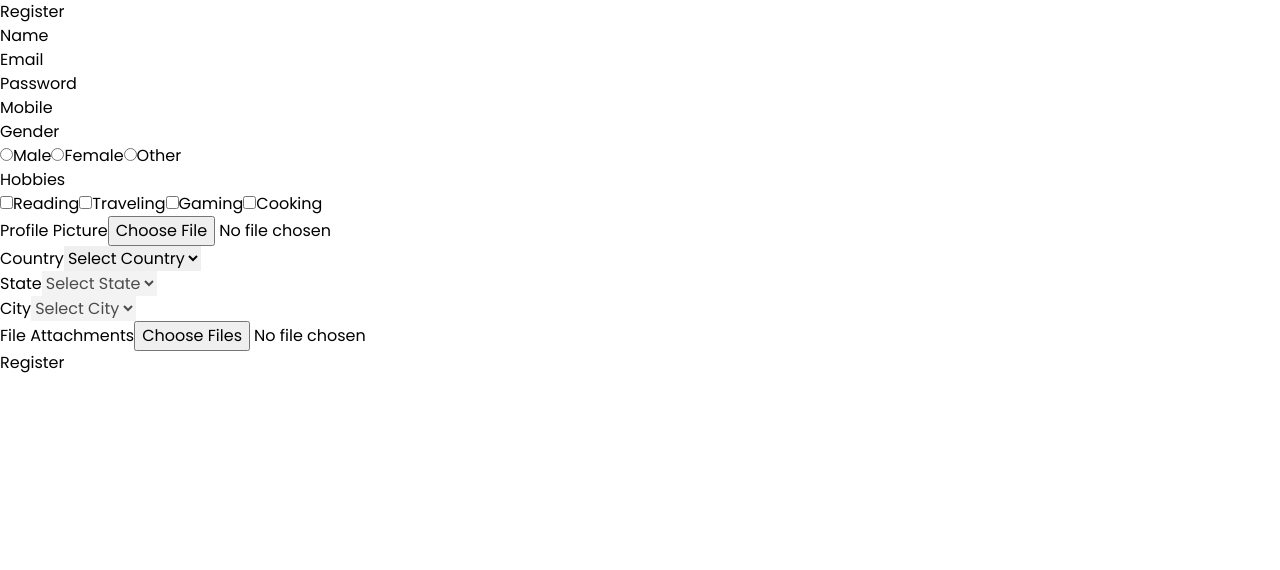
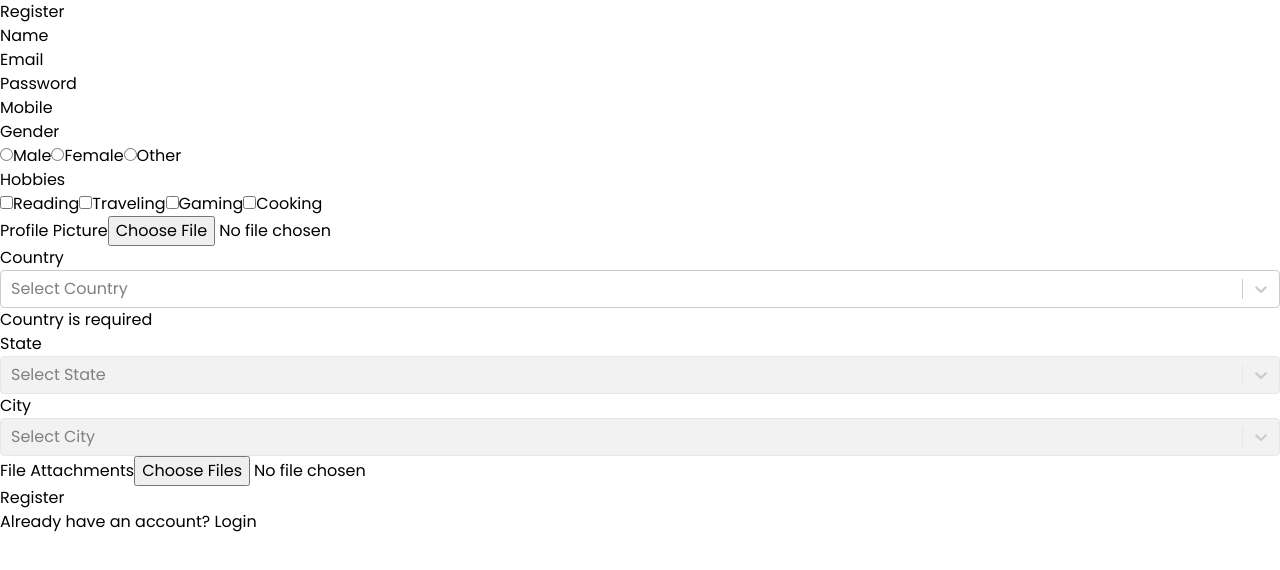
Before and after one commit to CodesRahul96/RegisterFormFrontend, a React (Vite) app: page /register in a window 1280 px wide. Shown: the top 570 px of the page. Built offline with nearby package versions, Linux system fonts and the light colour scheme; no server answers.

Commit message:
country wise data update fix

```diff
--- a/package.json
+++ b/package.json
@@ -12,11 +12,14 @@
   "dependencies": {
     "@heroicons/react": "^2.2.0",
     "axios": "^1.9.0",
+    "country-state-city": "^3.2.1",
+    "lodash.debounce": "^4.0.8",
     "react": "^19.0.0",
     "react-dom": "^19.0.0",
     "react-hook-form": "^7.56.3",
     "react-icons": "^5.4.0",
-    "react-router-dom": "^7.2.0"
+    "react-router-dom": "^7.2.0",
+    "react-select": "^5.10.1"
   },
   "devDependencies": {
     "@eslint/js": "^9.19.0",
--- a/src/components/RegisterForm.jsx
+++ b/src/components/RegisterForm.jsx
@@ -1,75 +1,212 @@
-import { useState } from "react";
+import { useState, useEffect, useMemo, useCallback, Component } from "react";
 import { useForm } from "react-hook-form";
+import Select from "react-select";
+import { Link } from "react-router-dom";
+import { fetchCountries, fetchStates, fetchCities } from "../services/api";
+
+// Error Boundary Component
+class ErrorBoundary extends Component {
+  state = { hasError: false, error: null };
+
+  static getDerivedStateFromError(error) {
+    return { hasError: true, error };
+  }
+
+  render() {
+    if (this.state.hasError) {
+      return (
+        <div className="text-red-600 text-center">
+          Something went wrong: {this.state.error?.message || "Unknown error"}
+        </div>
+      );
+    }
+    return this.props.children;
+  }
+}
 
 const RegisterForm = () => {
   const {
     register,
     handleSubmit,
     formState: { errors },
-  } = useForm();
+    setValue,
+    watch,
+  } = useForm({ defaultValues: { country: "", state: "", city: "" } });
 
-  // Dummy data for country, state, city
-  const countries = ["USA", "India", "Canada"];
-  const states = {
-    USA: ["California", "Texas", "Florida"],
-    India: ["Maharashtra", "Gujrat", "Delhi", "Karnataka"],
-    Canada: ["Ontario", "Quebec", "British Columbia"],
+  // State management
+  const [countries, setCountries] = useState([]);
+  const [states, setStates] = useState([]);
+  const [cities, setCities] = useState([]);
+  const [selectedCountry, setSelectedCountry] = useState(null);
+  const [selectedState, setSelectedState] = useState(null);
+  const [selectedCity, setSelectedCity] = useState(null);
+  const [profilePicPreview, setProfilePicPreview] = useState(null);
+  const [isLoading, setIsLoading] = useState({
+    countries: false,
+    states: false,
+    cities: false,
+  });
+  const [error, setError] = useState(null);
+
+  // Watch form values for validation
+  const countryValue = watch("country");
+  const stateValue = watch("state");
+  const cityValue = watch("city");
+
+  // Fetch countries
+  useEffect(() => {
+    const loadCountries = async () => {
+      setIsLoading((prev) => ({ ...prev, countries: true }));
+      setError(null);
+      try {
+        const data = await fetchCountries();
+        setCountries(data);
+      } catch (err) {
+        setError("Failed to load countries");
+      }
+      setIsLoading((prev) => ({ ...prev, countries: false }));
     };
-  const cities = {
-    California: ["Los Angeles", "San Francisco"],
-    Texas: ["Houston", "Austin"],
-    Florida: ["Miami", "Orlando"],
-    Maharashtra: [
-      "Mumbai",
-      "Pune",
-      "Nashik",
-      "Nagpur",
-      "Aurangabad",
-      "Thane",
-      "Solapur",
-      "Kolhapur",
-      "Jalna",
-      "Akola",
-    ],
-    Gujrat: [
-      "Surat",
-      "Ahmedabad",
-      "Vadodara",
-      "Rajkot",
-      "Bhavnagar",
-      "Jamnagar",
-      "Gandhinagar",
-    ],
-    Delhi: ["New Delhi", "Old Delhi"],
-    Karnataka: ["Bangalore", "Mysore"],
-    Ontario: ["Toronto", "Ottawa"],
-    Quebec: ["Montreal", "Quebec City"],
-    "British Columbia": ["Vancouver", "Victoria"],
+    loadCountries();
+  }, []);
+
+  // Fetch states when country changes
+  useEffect(() => {
+    const loadStates = async () => {
+      if (!selectedCountry?.value) {
+        console.log("No country selected, resetting states and cities");
+        setStates([]);
+        setCities([]);
+        setSelectedState(null);
+        setSelectedCity(null);
+        setValue("state", "");
+        setValue("city", "");
+        return;
+      }
+
+      console.log("Fetching states for country:", selectedCountry.value);
+      setIsLoading((prev) => ({ ...prev, states: true }));
+      setError(null);
+      try {
+        const data = await fetchStates(selectedCountry.value);
+        setStates(data);
+        setCities([]);
+        setSelectedState(null);
+        setSelectedCity(null);
+        setValue("state", "");
+        setValue("city", "");
+        if (!data.length) {
+          setError(`No states available for ${selectedCountry.label}`);
+        }
+      } catch (err) {
+        setError("Failed to load states");
+      }
+      setIsLoading((prev) => ({ ...prev, states: false }));
     };
+    loadStates();
+  }, [selectedCountry, setValue]);
 
-  const [selectedCountry, setSelectedCountry] = useState("");
-  const [selectedState, setSelectedState] = useState("");
-  const [profilePicPreview, setProfilePicPreview] = useState(null);
+  // Fetch cities when state changes
+  useEffect(() => {
+    const loadCities = async () => {
+      if (!selectedCountry?.value || !selectedState?.value) {
+        console.log("No country or state selected, resetting cities");
+        setCities([]);
+        setSelectedCity(null);
+        setValue("city", "");
+        return;
+      }
 
-  // Handle profile picture preview
-  const handleProfilePicChange = (e) => {
+      console.log(
+        "Fetching cities for country:",
+        selectedCountry.value,
+        "state:",
+        selectedState.value
+      );
+      setIsLoading((prev) => ({ ...prev, cities: true }));
+      setError(null);
+      try {
+        const data = await fetchCities(
+          selectedCountry.value,
+          selectedState.value
+        );
+        setCities(data);
+
+        setSelectedCity(null);
+        setValue("city", "");
+        if (!data.length) {
+          setError(`No cities available for ${selectedState.label}`);
+        }
+      } catch (err) {
+        setError("Failed to load cities");
+      }
+      setIsLoading((prev) => ({ ...prev, cities: false }));
+    };
+    loadCities();
+  }, [selectedCountry, selectedState, setValue]);
+
+  // Handle dropdown changes
+  const handleCountryChange = useCallback(
+    (option) => {
+      console.log("Country selected:", option);
+      setSelectedCountry(option);
+      setValue("country", option?.value || "", { shouldValidate: true });
+    },
+    [setValue]
+  );
+
+  const handleStateChange = useCallback(
+    (option) => {
+      console.log("State selected:", option);
+      setSelectedState(option);
+      setValue("state", option?.value || "", { shouldValidate: true });
+    },
+    [setValue]
+  );
+
+  const handleCityChange = useCallback(
+    (option) => {
+      console.log("City selected:", option);
+      setSelectedCity(option);
+      setValue("city", option?.value || "", { shouldValidate: true });
+    },
+    [setValue]
+  );
+
+  // Memoized dropdown options
+  const countryOptions = useMemo(
+    () => countries.map((c) => ({ value: c.code, label: c.name })),
+    [countries]
+  );
+  const stateOptions = useMemo(
+    () => states.map((s) => ({ value: s.code, label: s.name })),
+    [states]
+  );
+  const cityOptions = useMemo(
+    () => cities.map((c) => ({ value: c.name, label: c.name })),
+    [cities]
+  );
+
+  // Handle profile picture
+  const handleProfilePicChange = useCallback((e) => {
     const file = e.target.files[0];
     if (file) {
       setProfilePicPreview(URL.createObjectURL(file));
     }
-  };
+  }, []);
 
-  // Handle form submission
-  const onSubmit = (data) => {
+  // Form submission
+  const onSubmit = useCallback((data) => {
     console.log("Form Data:", data);
-    // Handle form submission (e.g., send to API)
-  };
+    // Handle submission (e.g., send to backend)
+  }, []);
 
   return (
+    <ErrorBoundary>
       <div className="max-w-lg w-full bg-white p-8 rounded-lg shadow-lg">
         <h2 className="text-2xl font-bold text-center text-gray-800 mb-6">
           Register
         </h2>
+        {error && <p className="text-red-600 text-center mb-4">{error}</p>}
         <form onSubmit={handleSubmit(onSubmit)} className="space-y-6">
           {/* Name */}
           <div>
@@ -117,7 +254,9 @@ const RegisterForm = () => {
               className="mt-1 block w-full px-3 py-2 border border-gray-300 rounded-md shadow-sm focus:outline-none focus:ring-indigo-500 focus:border-indigo-500"
             />
             {errors.email && (
-            <p className="mt-1 text-sm text-red-600">{errors.email.message}</p>
+              <p className="mt-1 text-sm text-red-600">
+                {errors.email.message}
+              </p>
             )}
           </div>
 
@@ -169,7 +308,9 @@ const RegisterForm = () => {
               className="mt-1 block w-full px-3 py-2 border border-gray-300 rounded-md shadow-sm focus:outline-none focus:ring-indigo-500 focus:border-indigo-500"
             />
             {errors.mobile && (
-            <p className="mt-1 text-sm text-red-600">{errors.mobile.message}</p>
+              <p className="mt-1 text-sm text-red-600">
+                {errors.mobile.message}
+              </p>
             )}
           </div>
 
@@ -192,7 +333,9 @@ const RegisterForm = () => {
               ))}
             </div>
             {errors.gender && (
-            <p className="mt-1 text-sm text-red-600">{errors.gender.message}</p>
+              <p className="mt-1 text-sm text-red-600">
+                {errors.gender.message}
+              </p>
             )}
           </div>
 
@@ -263,26 +406,25 @@ const RegisterForm = () => {
             >
               Country
             </label>
-          <select
+            <Select
               id="country"
-            {...register("country", { required: "Country is required" })}
-            onChange={(e) => {
-              setSelectedCountry(e.target.value);
-              setSelectedState("");
-            }}
-            className="mt-1 block w-full px-3 py-2 border border-gray-300 rounded-md shadow-sm focus:outline-none focus:ring-indigo-500 focus:border-indigo-500"
-          >
-            <option value="">Select Country</option>
-            {countries.map((country) => (
-              <option key={country} value={country}>
-                {country}
-              </option>
-            ))}
-          </select>
+              options={countryOptions}
+              value={selectedCountry}
+              onChange={handleCountryChange}
+              isLoading={isLoading.countries}
+              isDisabled={isLoading.countries}
+              placeholder="Select Country"
+              className="mt-1"
+              aria-invalid={errors.country ? "true" : "false"}
+              aria-label="Select Country"
+            />
             {errors.country && (
               <p className="mt-1 text-sm text-red-600">
                 {errors.country.message}
               </p>
+            )}
+            {!errors.country && !countryValue && (
+              <p className="mt-1 text-sm text-red-600">Country is required</p>
             )}
           </div>
 
@@ -294,23 +436,32 @@ const RegisterForm = () => {
             >
               State
             </label>
-          <select
+            <Select
               id="state"
-            {...register("state", { required: "State is required" })}
-            onChange={(e) => setSelectedState(e.target.value)}
-            disabled={!selectedCountry}
-            className="mt-1 block w-full px-3 py-2 border border-gray-300 rounded-md shadow-sm focus:outline-none focus:ring-indigo-500 focus:border-indigo-500"
-          >
-            <option value="">Select State</option>
-            {selectedCountry &&
-              states[selectedCountry]?.map((state) => (
-                <option key={state} value={state}>
-                  {state}
-                </option>
-              ))}
-          </select>
+              options={stateOptions}
+              value={selectedState}
+              onChange={handleStateChange}
+              isLoading={isLoading.states}
+              isDisabled={
+                !selectedCountry ||
+                isLoading.states ||
+                stateOptions.length === 0
+              }
+              placeholder="Select State"
+              className="mt-1"
+              aria-invalid={errors.state ? "true" : "false"}
+              aria-label="Select State"
+            />
             {errors.state && (
-            <p className="mt-1 text-sm text-red-600">{errors.state.message}</p>
+              <p className="mt-1 text-sm text-red-600">
+                {errors.state.message}
+              </p>
+            )}
+            {!errors.state &&
+              selectedCountry &&
+              !stateValue &&
+              states.length > 0 && (
+                <p className="mt-1 text-sm text-red-600">State is required</p>
               )}
           </div>
 
@@ -322,22 +473,28 @@ const RegisterForm = () => {
             >
               City
             </label>
-          <select
+            <Select
               id="city"
-            {...register("city", { required: "City is required" })}
-            disabled={!selectedState}
-            className="mt-1 block w-full px-3 py-2 border border-gray-300 rounded-md shadow-sm focus:outline-none focus:ring-indigo-500 focus:border-indigo-500"
-          >
-            <option value="">Select City</option>
-            {selectedState &&
-              cities[selectedState]?.map((city) => (
-                <option key={city} value={city}>
-                  {city}
-                </option>
-              ))}
-          </select>
+              options={cityOptions}
+              value={selectedCity}
+              onChange={handleCityChange}
+              isLoading={isLoading.cities}
+              isDisabled={
+                !selectedState || isLoading.cities || cityOptions.length === 0
+              }
+              placeholder="Select City"
+              className="mt-1"
+              aria-invalid={errors.city ? "true" : "false"}
+              aria-label="Select City"
+            />
             {errors.city && (
               <p className="mt-1 text-sm text-red-600">{errors.city.message}</p>
+            )}
+            {!errors.city &&
+              selectedState &&
+              !cityValue &&
+              cities.length > 0 && (
+                <p className="mt-1 text-sm text-red-600">City is required</p>
               )}
           </div>
 
@@ -368,7 +525,17 @@ const RegisterForm = () => {
             </button>
           </div>
         </form>
+        <p className="mt-4 text-center text-sm text-gray-600">
+          Already have an account?{" "}
+          <Link
+            to="/login"
+            className="font-medium text-indigo-600 hover:text-indigo-500"
+          >
+            Login
+          </Link>
+        </p>
       </div>
+    </ErrorBoundary>
   );
 };
 
--- /dev/null
+++ b/src/services/api.jsx
@@ -0,0 +1,97 @@
+import { Country, State, City } from 'country-state-city';
+import axios from 'axios';
+
+export const fetchCountries = async () => {
+  try {
+    const response = await axios.get('https://restcountries.com/v3.1/all');
+    const countries = response.data
+      .map((country) => ({
+        name: country.name.common,
+        code: country.cca2,
+      }))
+      .sort((a, b) => a.name.localeCompare(b.name));
+    console.log('Fetched countries:', countries.slice(0, 5));
+    return countries;
+  } catch (error) {
+    console.error('Error fetching countries:', error.message);
+    return [
+      { name: 'United States', code: 'US' },
+      { name: 'India', code: 'IN' },
+      { name: 'United Kingdom', code: 'GB' },
+    ]; // Fallback
+  }
+};
+
+export const fetchStates = async (countryCode) => {
+  try {
+    // Normalize country code (e.g., UK -> GB)
+    const normalizedCode = countryCode === 'UK' ? 'GB' : countryCode;
+    const states = State.getStatesOfCountry(normalizedCode)
+      .map((state) => ({
+        name: state.name,
+        code: state.isoCode,
+      }))
+      .sort((a, b) => a.name.localeCompare(b.name));
+    console.log(`Fetched states for ${normalizedCode}:, states.slice(0, 5)`);
+
+    // Fallback if no states are found
+    if (!states.length) {
+      const fallbackStates = {
+        US: [
+          { name: 'California', code: 'CA' },
+          { name: 'Texas', code: 'TX' },
+        ],
+        IN: [
+          { name: 'Maharashtra', code: 'MH' },
+          { name: 'Delhi', code: 'DL' },
+        ],
+        GB: [
+          { name: 'England', code: 'ENG' },
+          { name: 'Scotland', code: 'SCT' },
+        ],
+      };
+      console.log(`Using fallback states for ${normalizedCode}:, fallbackStates[normalizedCode] || []`);
+      return fallbackStates[normalizedCode] || [];
+    }
+    return states;
+  } catch (error) {
+    console.error(`Error fetching states for ${countryCode}:, error.message`);
+    return [];
+  }
+};
+
+export const fetchCities = async (countryCode, stateCode) => {
+  try {
+    const normalizedCode = countryCode === 'UK' ? 'GB' : countryCode;
+    const cities = City.getCitiesOfState(normalizedCode, stateCode)
+      .map((city) => ({
+        name: city.name,
+      }))
+      .sort((a, b) => a.name.localeCompare(b.name));
+    console.log(`Fetched cities for ${normalizedCode}/${stateCode}:, cities.slice(0, 5)`);
+
+    // Fallback if no cities are found
+    if (!cities.length) {
+      const fallbackCities = {
+        US: {
+          CA: [{ name: 'Los Angeles' }, { name: 'San Francisco' }],
+          TX: [{ name: 'Houston' }, { name: 'Austin' }],
+        },
+        IN: {
+          MH: [{ name: 'Mumbai' }, { name: 'Pune' }],
+          DL: [{ name: 'New Delhi' }],
+        },
+        GB: {
+          ENG: [{ name: 'London' }, { name: 'Manchester' }],
+          SCT: [{ name: 'Edinburgh' }, { name: 'Glasgow' }],
+        },
+      };
+      console.log(`Using fallback cities for ${normalizedCode}/${stateCode}:, fallbackCities[normalizedCode]?.[stateCode] || []`);
+      return fallbackCities[normalizedCode]?.[stateCode] || [];
+    }
+    return cities;
+  } catch (error) {
+    console.error(`Error fetching cities for ${countryCode}/${stateCode}:, error.message`);
+    return [];
+  }
+};
```
Also changed, not shown: 1 other file (tests, documents, lock files or other folders). Lines whose indentation alone changed are shown as unchanged.
